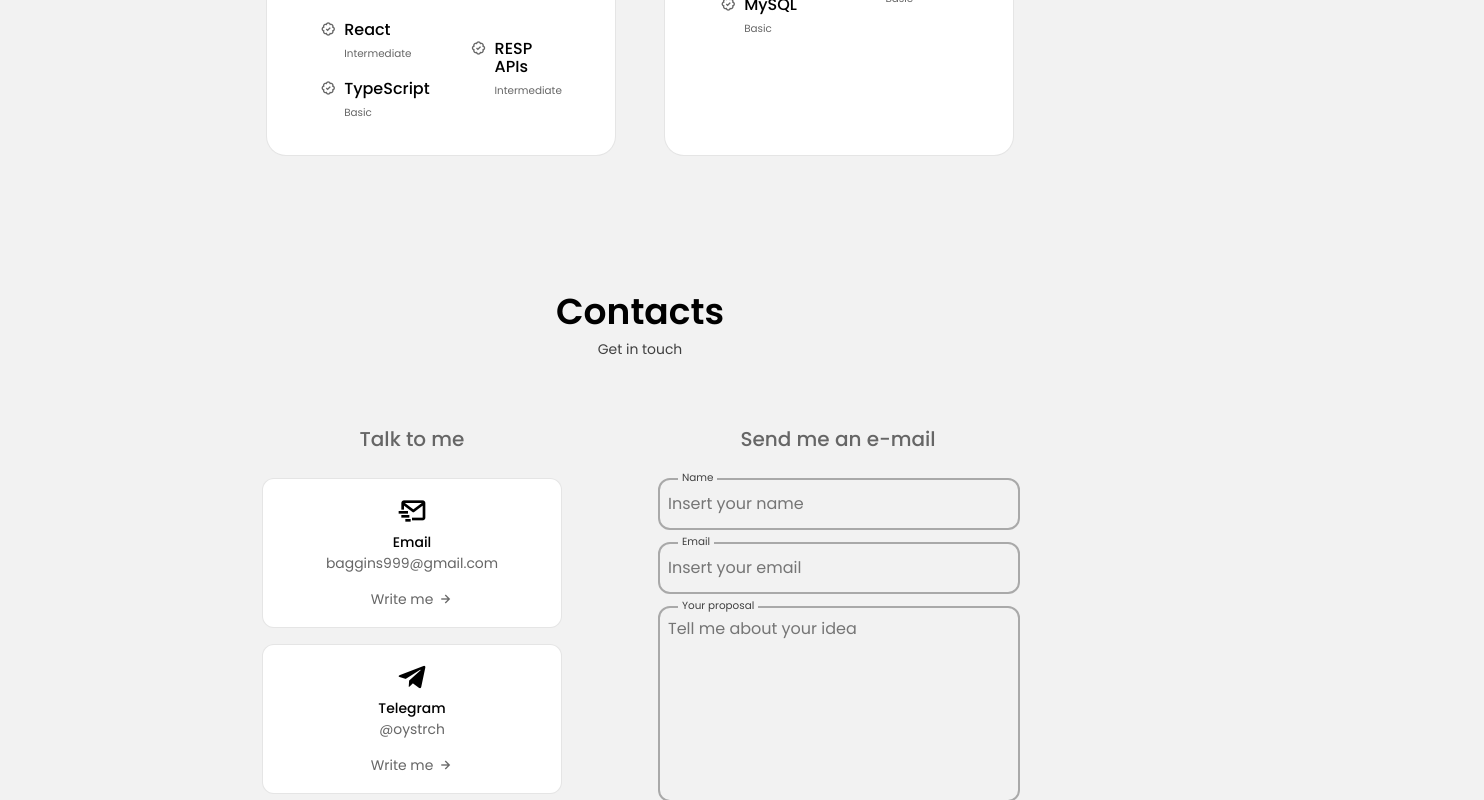
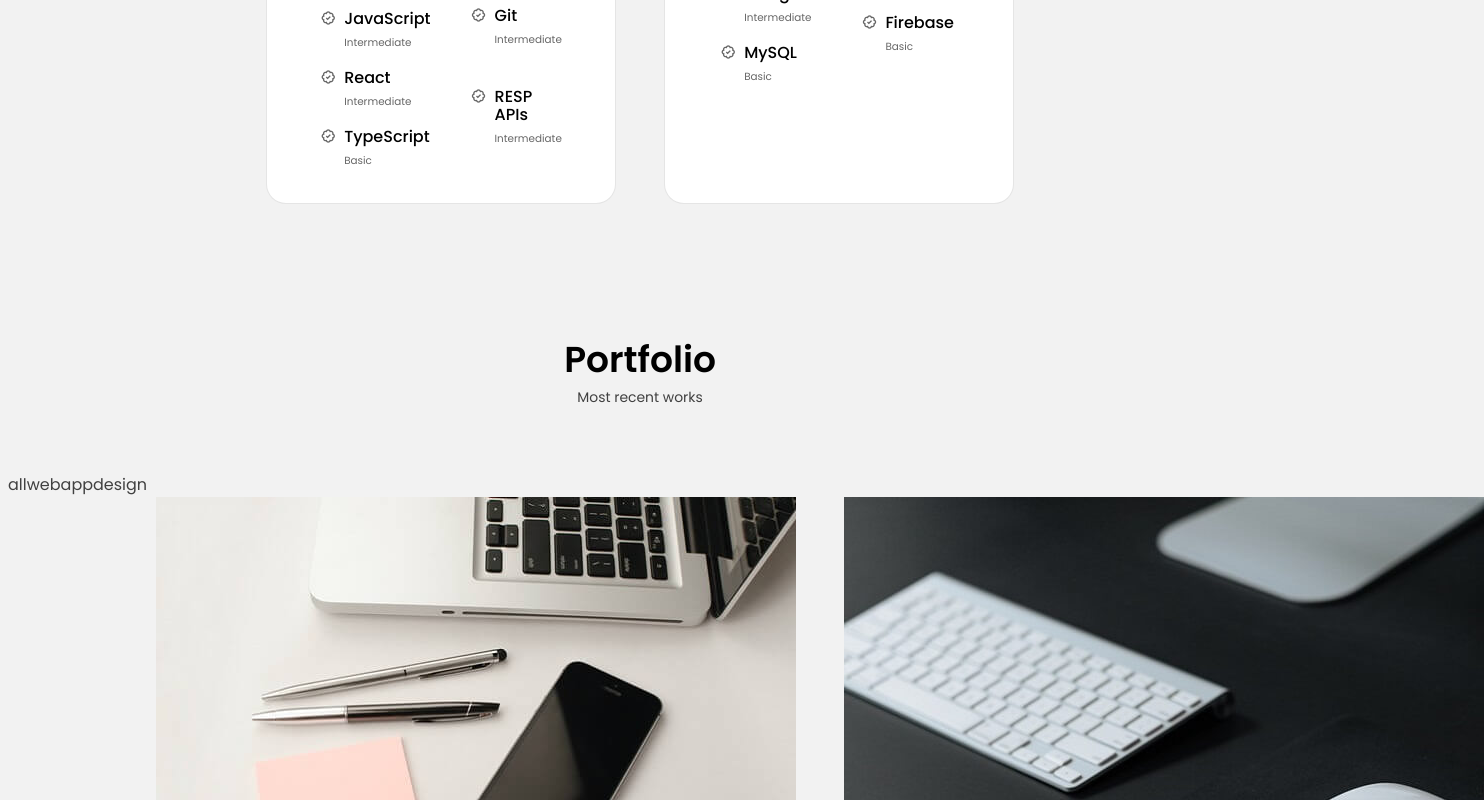
Before and after one commit to digtiarenko/portfolio, a React (Create React App) app: page / in a window 1280 px wide. Shown: the part 2000-2800 px from the top of the page, 1484 px wide, since content can reach past the window. Built offline with nearby package versions, Linux system fonts and the light colour scheme.

Commit message:
portfolio section

```diff
--- a/src/App.js
+++ b/src/App.js
@@ -5,6 +5,7 @@ import Contacts from './components/contacts/Contacts';
 import Header from './components/header/Header';
 import Home from './components/home/Home';
 import Skills from './components/skills/Skills';
+import Portfolio from './components/portfolio/Portfolio';
 
 function App() {
    return (
@@ -14,7 +15,7 @@ function App() {
             <Home />
             <About />
             <Skills />
-            {/* <Portfolio /> */}
+            <Portfolio />
             <Contacts />
          </main>
       </>
--- a/src/components/header/Header.jsx
+++ b/src/components/header/Header.jsx
@@ -28,12 +28,7 @@ const Header = () => {
                         <i className="uil uil-file-alt nav__icon"></i> Skills
                      </a>
                   </li>
-                  <li className="nav__item">
-                     <a href="#services" className="nav__link">
-                        <i className="uil uil-briefcase-alt nav__icon"></i>
-                        Services
-                     </a>
-                  </li>
+
                   <li className="nav__item">
                      <a href="#portfolio" className="nav__link">
                         <i className="uil uil-scenery nav__icon"></i> Portfolio
--- a/src/components/home/ScrollDown.jsx
+++ b/src/components/home/ScrollDown.jsx
@@ -2,7 +2,7 @@ const ScrollDown = () => {
    return (
       <>
          <div className="home__scroll">
-            <a href="" className="home__scroll-button button--flex">
+            <a href="#about" className="home__scroll-button button--flex">
                <i className="uil uil-mouse-alt home__mouse-alt"></i>
                <span className="home__scroll-name">Scroll Down</span>
                <i className="uil uil-arrow-down home__arrow-down"></i>
--- a/src/components/home/home.css
+++ b/src/components/home/home.css
@@ -4,7 +4,7 @@
 
 .home__content {
    grid-template-columns: 116px repeat(2, 1fr);
-   padding-top: 5.5rem;
+   padding-top: 8.5rem;
    column-gap: 2rem;
    align-items: center;
 }
--- /dev/null
+++ b/src/components/portfolio/Data.jsx
@@ -0,0 +1,38 @@
+import Work1 from '../../assets/work1.jpg';
+import Work2 from '../../assets/work2.jpg';
+import Work3 from '../../assets/work3.jpg';
+import Work4 from '../../assets/work4.jpg';
+
+export const projectData = [
+   {
+      id: 1,
+      image: Work1,
+      title: 'Web Design',
+      category: 'web',
+   },
+   {
+      id: 2,
+      image: Work2,
+      title: 'Applicataion',
+      category: 'app',
+   },
+   {
+      id: 3,
+      image: Work3,
+      title: 'Applicataion',
+      category: 'web',
+   },
+   {
+      id: 4,
+      image: Work4,
+      title: 'Application',
+      category: 'web',
+   },
+];
+
+export const projectNav = [
+   { name: 'all' },
+   { name: 'web' },
+   { name: 'app' },
+   { name: 'design' },
+];
--- /dev/null
+++ b/src/components/portfolio/Portfolio.jsx
@@ -0,0 +1,14 @@
+import './portfolio.css';
+import Works from './Works';
+
+const Portfolio = () => {
+   return (
+      <section className="portfolio section" id="portfolio">
+         <h2 className="section__title">Portfolio</h2>
+         <span className="section__subtitle">Most recent works</span>
+         <Works />
+      </section>
+   );
+};
+
+export default Portfolio;
--- /dev/null
+++ b/src/components/portfolio/Works.jsx
@@ -0,0 +1,27 @@
+import React from 'react';
+import { projectData, projectNav } from './Data';
+import WorksItems from './WorksItems';
+
+const Works = () => {
+   return (
+      <>
+         <div className="work__filter">
+            {projectNav.map((item, index) => {
+               return (
+                  <span key={index} className="work__item">
+                     {item.name}
+                  </span>
+               );
+            })}
+         </div>
+
+         <div className="work__container container grid">
+            {projectData.map(item => (
+               <WorksItems item={item} key={item.id} />
+            ))}
+         </div>
+      </>
+   );
+};
+
+export default Works;
--- /dev/null
+++ b/src/components/portfolio/WorksItems.jsx
@@ -0,0 +1,13 @@
+const WorksItems = ({ item }) => {
+   return (
+      <div className="work__card" key={item.id}>
+         <img src={item.image} alt={item.title} className="work__img" />
+         <h3 className="work__title">{item.title}</h3>
+         <a href="#" className="work__button">
+            Demo <i className="bx bx-right-arrow-alt"></i>
+         </a>
+      </div>
+   );
+};
+
+export default WorksItems;
--- /dev/null
+++ b/src/components/portfolio/portfolio.css
@@ -0,0 +1,4 @@
+.work__container {
+   grid-template-columns: repeat(2, max-content);
+   gap: 3rem;
+}
```
